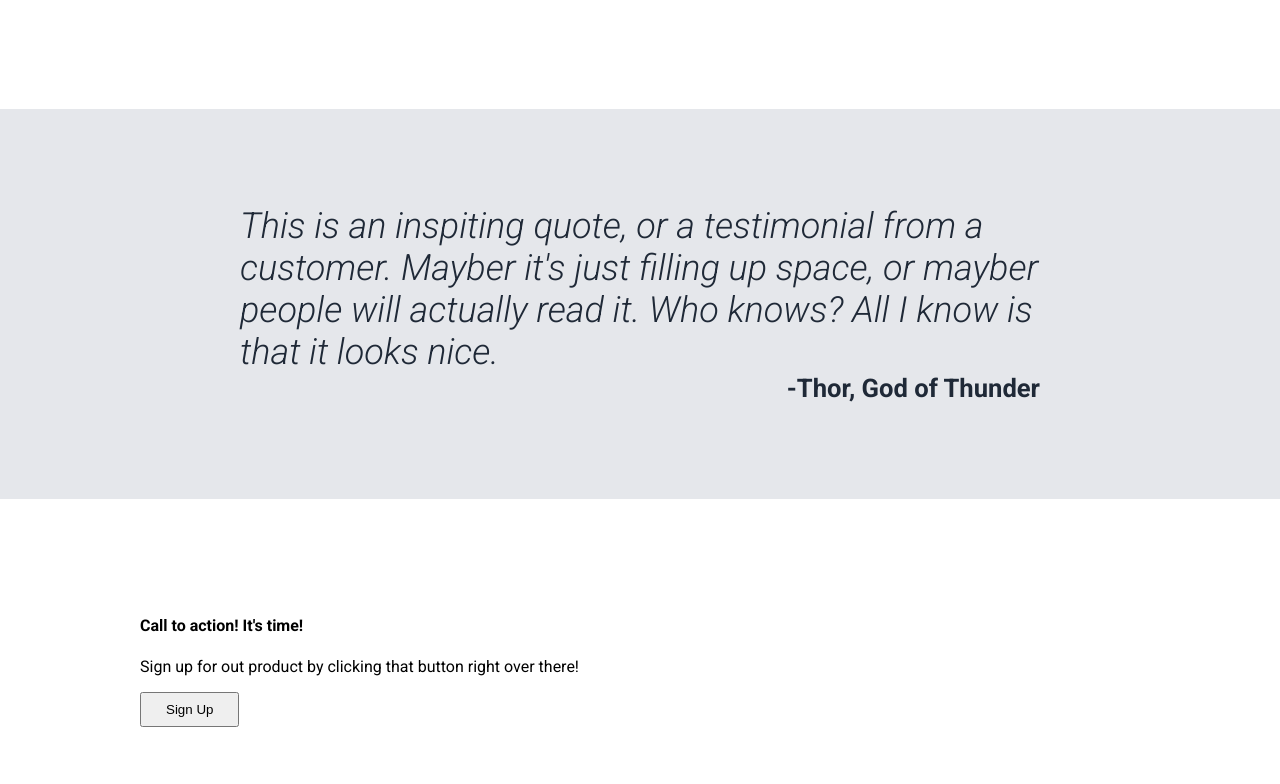
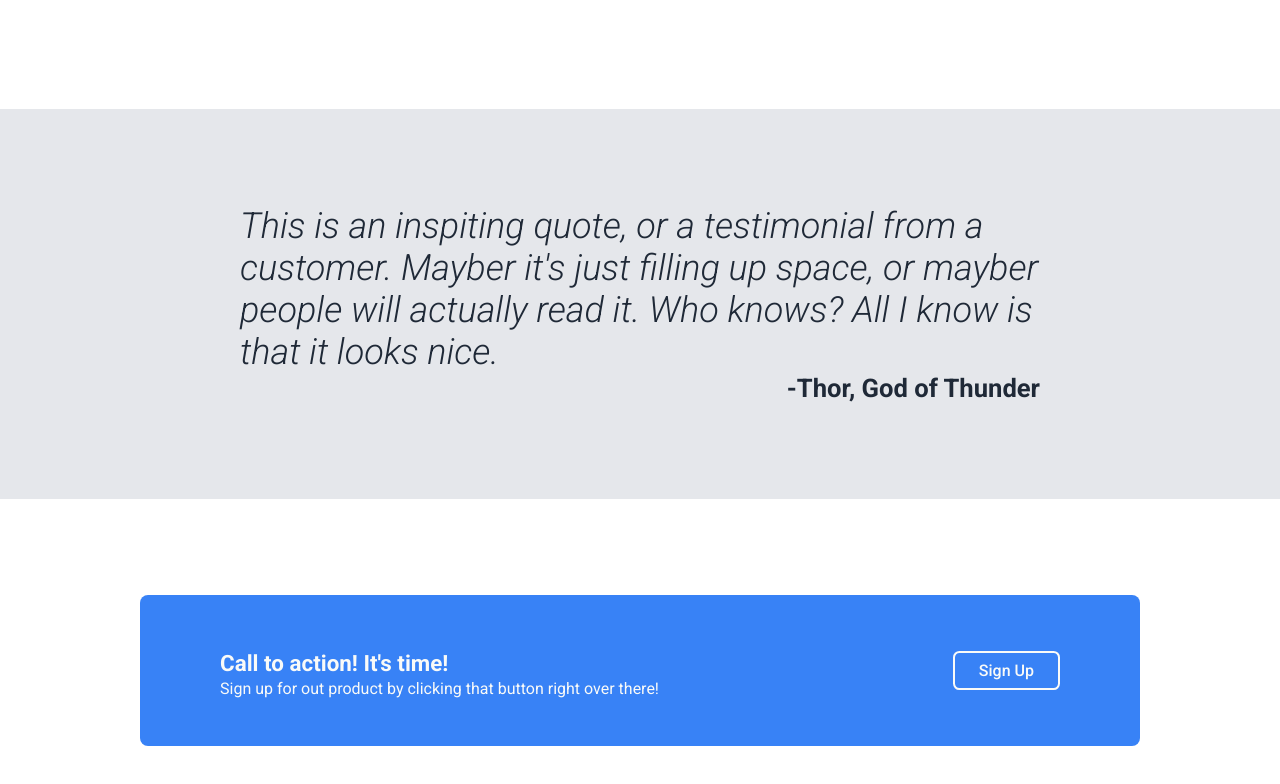
Before and after one commit to rktme/odin-landing_page, a plain HTML site: page index.html in a window 1280 px wide. Shown: the part 873-1657 px from the top of the page. Drawn offline with Linux system fonts and the light colour scheme.

Commit message:
add style to callto action

```diff
--- a/index.html
+++ b/index.html
@@ -110,7 +110,7 @@
                 <div class="panel">
                     <div class="text">
                         <div class="title">
-                            <h4>Call to action! It's time!</h4>
+                            <h3>Call to action! It's time!</h4>
                         </div>
                         <div class="body">
                             <p>Sign up for out product by clicking that button right over there!</p>
--- a/style.css
+++ b/style.css
@@ -135,6 +135,15 @@ nav ul li a:hover{
 .btn.btn-primary:hover{
     border-color: #2263cc;
 }
+.btn.btn-outline{
+    font-family: 'Roboto', sans-sarif;
+    font-size: 1rem;
+    font-weight: 500;
+    background-color: var(--color-primary-light);
+    color: var(--color-light);
+    border-radius: 0.4rem;
+    border: 2px solid var(--color-light);
+}
 
 /* Feature list */
 ul.list{
@@ -178,3 +187,24 @@ ul.list li.list-item .text{
     font-weight: 700;
     font-size: 1.6rem;
 }
+
+/* Call to action */
+.panel{
+    background-color: var(--color-primary-light);
+    border-radius: .5rem;
+    padding: 2rem 5rem;
+    position: relative;
+    display: flex;
+    justify-content:space-between;
+    align-items: center;
+    width: 100%;
+}
+.panel .text .title h3{
+    font-size: 1.4rem;
+    margin-bottom: 0rem;
+    color: var(--color-light);
+}
+.panel .text .body p{
+    margin: 0.2rem 0 1rem 0;
+    color: var(--color-light);
+}
```
